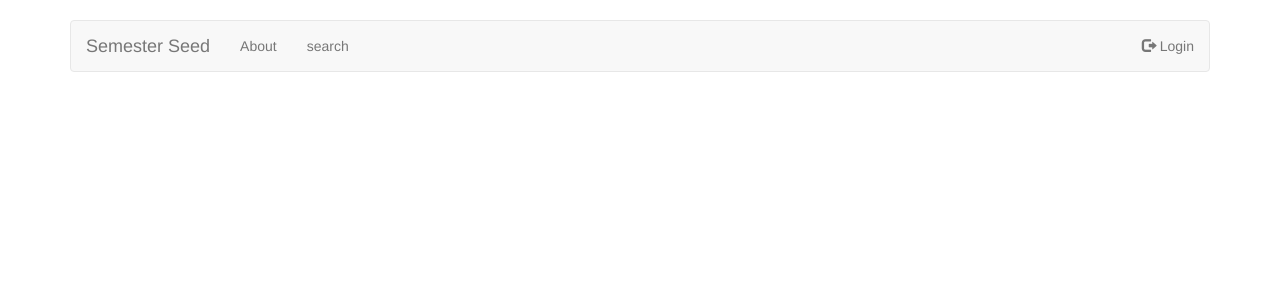
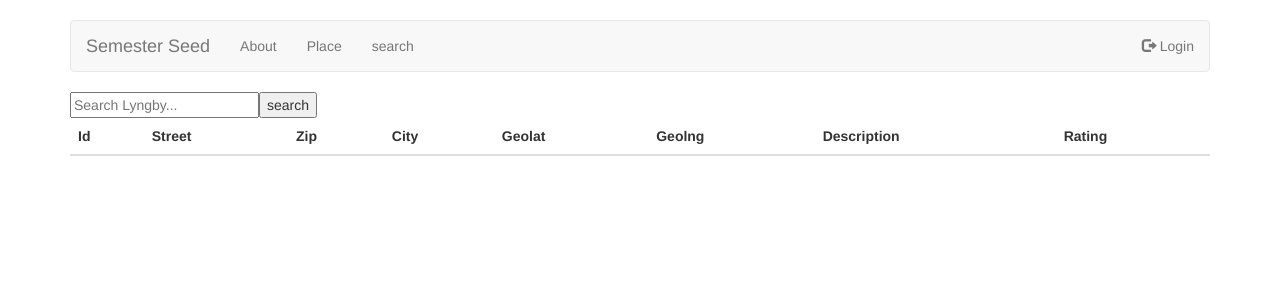
Before and after one commit to xuzhenyang85/CA3, a React (Create React App) app in the folder seedClient/: page /#/place in a window 1280 px wide. Shown: the top 300 px of the page. Built offline with nearby package versions, Linux system fonts and the light colour scheme.

Commit message:
fixed admin backend the getallusers method

```diff
--- a/seedClient/package.json
+++ b/seedClient/package.json
@@ -1,6 +1,6 @@
 {
   "name": "seedclient",
-  "serverURL": "http://localhost:8080/seedMaven/",
+  "serverURL": "https://xudk.me/backend/ca3/",
   "version": "0.1.0",
   "private": true,
   "dependencies": {
--- a/seedClient/src/facades/adminFacade.js
+++ b/seedClient/src/facades/adminFacade.js
@@ -1,6 +1,5 @@
 import fetchHelper, {errorChecker} from "./fetchHelpers"
 const URL = require("../../package.json").serverURL;
-
 
 class AdminStore {
   constructor() {
@@ -8,28 +7,51 @@ class AdminStore {
     this._errorMessage = "";
   }
 
-  getData = (cb , path) => {
+  getData = (cb, path) => {
       this._errorMessage = "";
       this._messageFromServer = "";
-      let resFromFirstPromise=null;  //Pass on response the "second" promise so we can read errors from server
+      let resFromFirstPromise = null;  //Pass on response the "second" promise so we can read errors from server
       const options = fetchHelper.makeOptions("GET", true);
       fetch(URL + path, options)
         .then((res) => {
           resFromFirstPromise = res;
           return res.json();
         }).then((data) => {
-          errorChecker(resFromFirstPromise,data);
+          errorChecker(resFromFirstPromise, data);
           if (cb) {
-            cb(null, data.users)
+            cb(null, data.message)
           }
         }).catch(err => {
+          console.log(JSON.stringify(err))
           if (cb) {
             cb({ err: fetchHelper.addJustErrorMessage(err) })
           }
         })
     }
+
+getUsers = (cb , path) => {
+    this._errorMessage = "";
+    this._messageFromServer = "";
+    let resFromFirstPromise=null;  //Pass on response the "second" promise so we can read errors from server
+    const options = fetchHelper.makeOptions("GET", true);
+    fetch(URL + path, options)
+      .then((res) => {
+        resFromFirstPromise = res;
+        return res.json();
+      }).then((data) => {
+        errorChecker(resFromFirstPromise,data);
+        if (cb) {
+          cb(null, data.users)
+        }
+      }).catch(err => {
+        if (cb) {
+          cb({ err: fetchHelper.addJustErrorMessage(err) })
+        }
+      })
+  }
 }
-
 let adminStore = new AdminStore();
 
+//Only for debugging
+//window.userStore = userStore;
 export default adminStore;
--- /dev/null
+++ b/seedClient/src/facades/placeFacade.js
@@ -0,0 +1,16 @@
+/**
+ * Created by Xu on 02-11-2017.
+ */
+ class PlaceFacade {
+     getData(Search, cb) {
+
+         fetch("https://xudk.me/backend/ca3/api/all/place/" + Search).then(res => res.json()).then(data => {
+             console.log(data)
+             cb(data);
+         })
+
+
+     }
+ }
+
+ export default new PlaceFacade();
--- a/seedClient/src/pages/AdminPage.js
+++ b/seedClient/src/pages/AdminPage.js
@@ -3,9 +3,9 @@ import adminData from "../facades/adminFacade";
 
 class AdminPage extends Component {
 
-  constructor() {
+    constructor(){
       super();
-    this.state = { data: "", err: "" }
+      this.state = {data: "", err:""}
     }
 
     componentWillMount() {
@@ -13,30 +13,32 @@ class AdminPage extends Component {
       This will fetch data each time you navigate to this route
       If only required once, add "logic" to determine when data should be "refetched"
       */
-    adminData.getData((e, data) => {
-      if (e) {
-        return this.setState({ err: e.err })
+      adminData.getData((e,data)=>{
+        if(e){
+          return this.setState({err:e.err})
         }
-      this.setState({ err: "", data });
-    });
+        this.setState({err:"",data});
+      }, "api/demoadmin");
     }
-
     render() {
       return (
         <div>
           <h2>Admins</h2>
-        <p>This message is fetched from the server if you were properly logged in</p>
+          <p>Hello Admin from server (call accesible by only authenticated ADMINS</p>
+
           <div className="msgFromServer">
             {this.state.data}
           </div>
-        {this.state.err && (
+          { this.state.err && (
             <div className="alert alert-danger errmsg-left" role="alert">
               {this.state.err}
             </div>
           )}
+
         </div>
       )
     }
+
   }
 
 export default AdminPage;
--- a/seedClient/src/pages/App.js
+++ b/seedClient/src/pages/App.js
@@ -9,6 +9,7 @@ import TopMenu from "./TopMenu";
 import UserList from "./UserList";
 import RandomNumber from "./RandomNumber";
 import Search from "./Search";
+import Place from "./Place";
 
 
 function App() {
@@ -24,6 +25,7 @@ function App() {
         <Route path="/userList" component={UserList} />
         <Route path="/random" component={RandomNumber} />
         <Route path="/search" component={Search} />
+        <Route path="/place" component ={Place} />
       </Switch>
     </div>
   )
--- /dev/null
+++ b/seedClient/src/pages/Place.js
@@ -0,0 +1,57 @@
+/**
+ * Created by Xu on 01-11-2017.
+ */
+ import React, { Component } from 'react';
+ import placeFacade from '../facades/placeFacade';
+
+ class Search extends Component {
+
+     constructor() {
+         super();
+         this.state = { places: { search: "" }, data: [] }
+     }
+
+
+     onChange = (e) => {
+         const propertyName = e.target.id;
+         const value = e.target.value;
+         let places = this.state.places;
+         places[propertyName] = value;
+         this.setState({ places });
+     }
+     componentWillMount() {
+         /*
+         This will fetch data each time you navigate to this route
+         If only required once, add "logic" to determine when data should be "refetched"
+         */
+     }
+
+     render() {
+         const rows = this.state.data.map(row => {
+             return (
+                 <tr key={row.id}>
+                     <td>{row.id}</td>
+                     <td>{row.street}</td>
+                     <td>{row.zip}</td>
+                     <td>{row.city}</td>
+                     <td>{row.geolat}</td>
+                     <td>{row.geolng}</td>
+                     <td>{row.description}</td>
+                     <td>{row.rating}</td>
+                 </tr>
+             )
+         })
+         return (
+             <div>
+                 <input type="text" value={this.state.places.search} onChange={this.onChange} id="search" placeholder="Search Lyngby..." />
+                 <button type="button" onClick={this.handleClick}>search</button>
+
+                 <div>
+                     <table className="table table-striped"> <thead ><tr><th>Id</th><th>Street</th><th>Zip</th><th>City</th><th>Geolat</th><th>Geolng</th><th>Description</th><th>Rating</th></tr></thead><tbody>{rows} </tbody> </table>
+                 </div>
+             </div>
+         )
+     }
+ }
+
+ export default Search;
--- a/seedClient/src/pages/Search.js
+++ b/seedClient/src/pages/Search.js
@@ -33,22 +33,6 @@ class Search extends Component {
         */
     }
 
-    /*
-    [
-  {
-    "id": 4,
-    "image": "image.jpg",
-    "street": "Vejnavn 1",
-    "zip": "2800",
-    "city": "KÃ¸ge",
-    "geolat": 12.445,
-    "geolng": 32.7632,
-    "description": "Ude pÃ¥ sjÃ¦lland",
-    "rating": 5
-  }
-]
-    */
-
     render() {
         const rows = this.state.data.map(row => {
             return (
@@ -66,7 +50,7 @@ class Search extends Component {
         })
         return (
             <div>
-                <input type="text" value={this.state.places.search} onChange={this.onChange} id="search" placeholder="Search for places..." />
+                <input type="text" value={this.state.places.search} onChange={this.onChange} id="search" placeholder="Search Lyngby..." />
                 <button type="button" onClick={this.handleClick}>search</button>
 
                 <div>
--- a/seedClient/src/pages/TopMenu.js
+++ b/seedClient/src/pages/TopMenu.js
@@ -21,7 +21,6 @@ class TopMenu extends Component {
   render() {
 
     const logInStatus = this.state.loggedIn ? "Logged in as: " + this.state.userName : "";
-    //console.log("RENDERING - REMOVE ME",JSON.stringify(this.state));
     return (
       <div>
         <nav className="navbar navbar-default" >
@@ -31,9 +30,8 @@ class TopMenu extends Component {
             </div>
             <ul className="nav navbar-nav">
               <li><Link to="/about">About</Link></li>
-              <li>
-                <Link to="/search">search </Link>
-                </li>
+              <li><Link to="/place">Place</Link></li>
+              <li><Link to="/search">search </Link></li>
               {this.state.isUser &&(<li><Link to="/user">Page for Users </Link></li>)}
               {this.state.isAdmin &&(<li><Link to="/admin">Page for Admins</Link></li>)}
               {this.state.isUser && (<li><Link to="/random">Random Number </Link></li>)}
--- a/seedClient/src/pages/UserList.js
+++ b/seedClient/src/pages/UserList.js
@@ -15,13 +15,13 @@ componentWillMount() {
   This will fetch data each time you navigate to this route
   If only required once, add "logic" to determine when data should be "refetched"
   */
-  adminData.getData((e, data) => {
+  adminData.getUsers((e, data) => {
     if (e) {
       return this.setState({ err: e.err })
     }
     var message ="";
     for (let i=0; i< data.length;i++) {
-      if(i==data.length-1){
+      if(i===data.length-1){
         message+=data[i];
       }else {
       message+=data[i] + " , ";
```
Lines whose indentation alone changed are shown as unchanged.
